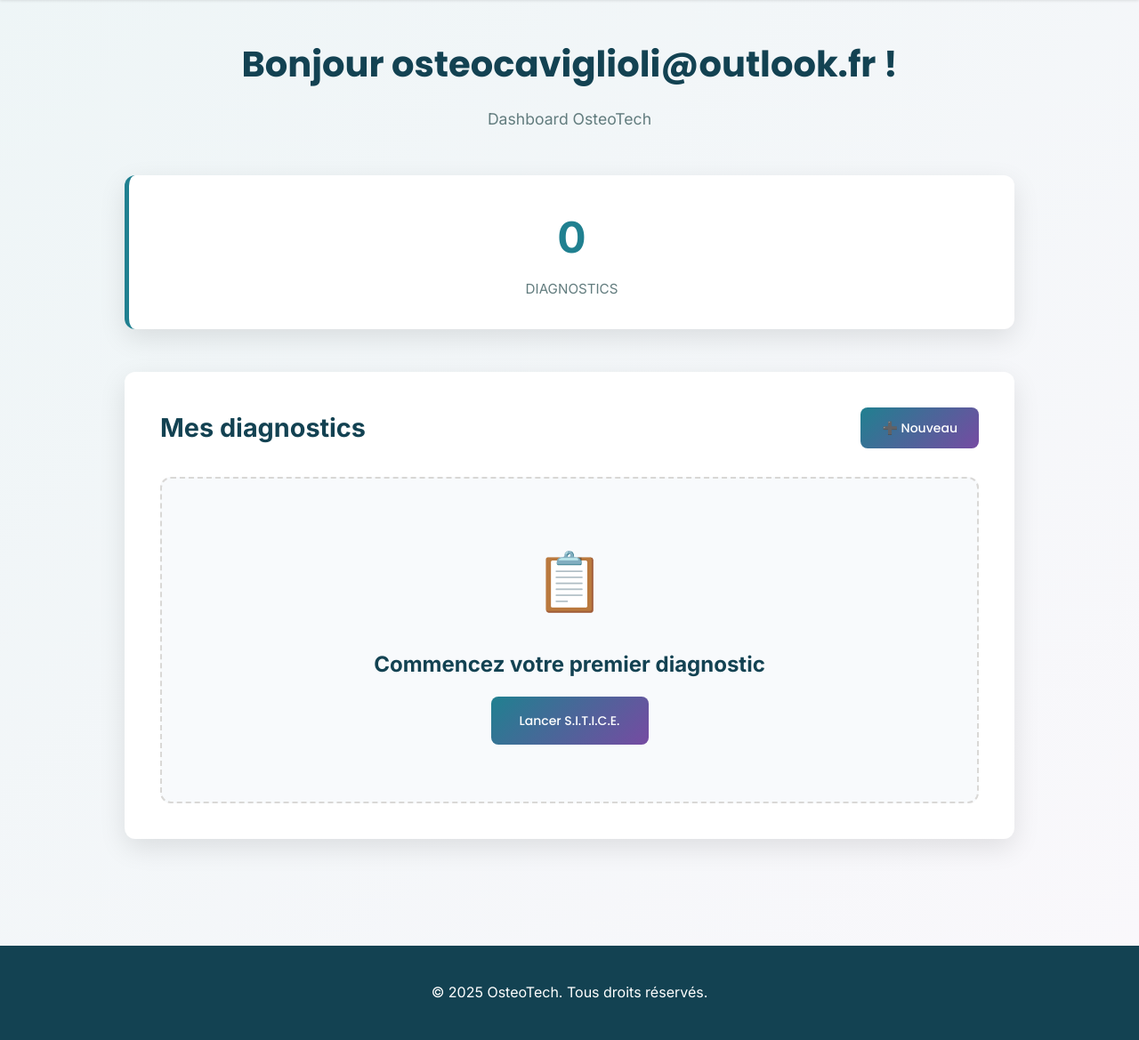
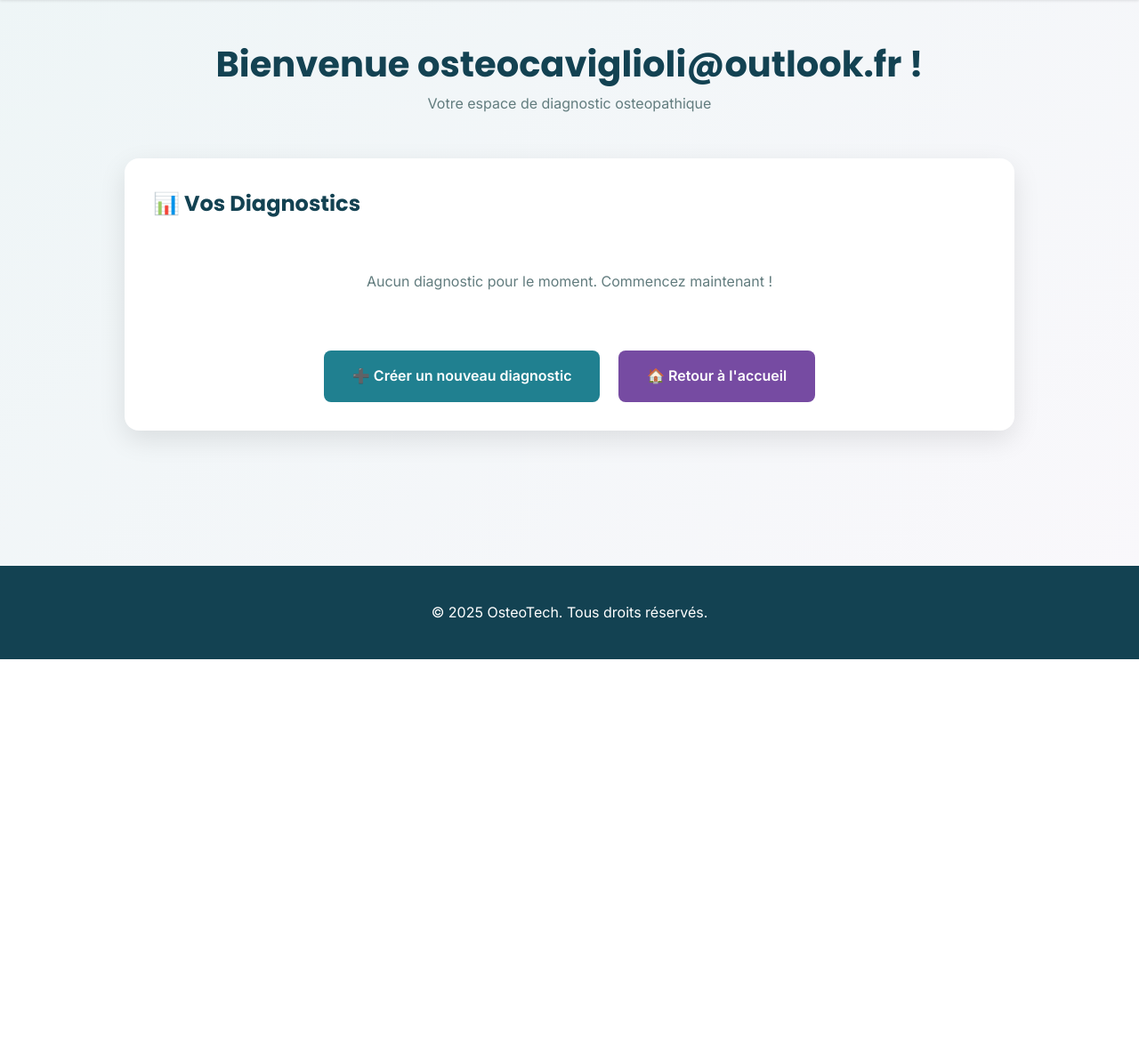
Before and after one commit to Osteo8420/Osteotech, a Flask app: page /dashboard in a window 1280 px wide. Shown: the part 79-1248 px from the top of the page at 89% size. After the commit the page ends 820 px from the top, so only its background shows below. Run offline with Flask 3, Linux system fonts and the light colour scheme; a user stored in the database is signed in; data comes from the database, SQL or seed files in the repository; data that the repository does not hold is empty; some libraries are stand-ins or nearby versions.

Commit message:
modifications dashboard

```diff
--- a/app.py
+++ b/app.py
@@ -16,13 +16,17 @@
 app.config['SECRET_KEY'] = os.getenv('SECRET_KEY', 'your-secret-key-change-in-production')
 app.config['TITLE'] = 'OsteoTech'
 
-# ✅ URL POSTGRES RENDER CORRIGÉE (votre DB)
-app.config['SQLALCHEMY_DATABASE_URI'] = 'postgresql://osteotechdb_user:ddkPXrTe3FlfstPmaadHTTcTObt4Stc8dpg-d51vsa5actks73aagnhg-a@osteotechdb:5432/osteotechdb'
+# ✅ UTILISE RENDER_DATABASE_URL (automatique depuis Render)
+app.config['SQLALCHEMY_DATABASE_URI'] = os.getenv('DATABASE_URL', 'sqlite:///osteotech.db')
 app.config['SQLALCHEMY_TRACK_MODIFICATIONS'] = False
+
+# Pour Render PostgreSQL : remplace postgresql:// par postgresql+psycopg2://
+if app.config['SQLALCHEMY_DATABASE_URI'].startswith('postgresql://'):
+    app.config['SQLALCHEMY_DATABASE_URI'] = app.config['SQLALCHEMY_DATABASE_URI'].replace('postgresql://', 'postgresql+psycopg2://', 1)
 
 db.init_app(app)
 
-# Charger pathologies (reste identique)
+# Charger pathologies
 def load_pathologies():
     try:
         json_path = Path(__file__).parent / 'pathologies.json'
@@ -31,6 +35,7 @@
     except FileNotFoundError:
         print("Erreur: pathologies.json non trouvé")
         return {}
+
 PATHOLOGIES = load_pathologies()
 
 SEATS_BY_LOCATION = {
@@ -60,10 +65,12 @@
 def find_diagnosis(user_data):
     best_match = None
     best_score = 0
+
     for path_id, pathology in PATHOLOGIES.items():
         criteria = pathology.get('criteres', {})
         score = 0
         total_criteria = len(criteria)
+
         for key, expected_value in criteria.items():
             user_value = user_data.get(key)
             if isinstance(expected_value, list):
@@ -71,10 +78,13 @@
                     score += 1
             elif user_value == expected_value:
                 score += 1
+
         match_percentage = (score / total_criteria * 100) if total_criteria > 0 else 0
+
         if match_percentage > best_score:
             best_score = match_percentage
             best_match = (path_id, pathology, match_percentage)
+
     return best_match if best_match and best_score >= 50 else None
 
 # Routes principales
@@ -92,21 +102,28 @@
 
         if not email or not password:
             return render_template('register.html', error='Email et mot de passe requis')
+
         if password != password_confirm:
             return render_template('register.html', error='Les mots de passe ne correspondent pas')
+
         if len(password) < 6:
             return render_template('register.html', error='Mot de passe trop court')
+
         if User.query.filter_by(email=email).first():
             return render_template('register.html', error='Email déjà utilisé')
 
         user = User(email=email)
         user.set_password(password)
         user.school_id = 'ifoga'
+
         db.session.add(user)
         db.session.commit()
+
         session['userid'] = user.id
         session['email'] = user.email
+
         return redirect(url_for('dashboard'))
+
     return render_template('register.html')
 
 @app.route('/login', methods=['GET', 'POST'])
@@ -114,12 +131,16 @@
     if request.method == 'POST':
         email = request.form.get('email', '').strip()
         password = request.form.get('password', '').strip()
+
         user = User.query.filter_by(email=email).first()
+
         if user and user.check_password(password):
             session['userid'] = user.id
             session['email'] = user.email
             return redirect(url_for('dashboard'))
+
         return render_template('login.html', error='Email ou mot de passe incorrect')
+
     return render_template('login.html')
 
 @app.route('/logout')
@@ -133,12 +154,12 @@
     """Dashboard simple - ANTI-CRASH"""
     try:
         user = get_current_user()
-        diagnostics = []  # Liste vide par défaut
+        diagnostics = []
         totaldiagnostics = 0
 
-        # Si user existe, essayer de charger diagnostics
+        # ✅ CORRECTION BUG #2 : user_id (pas userid)
         if user:
-            diagnostics = Diagnostic.query.filter_by(userid=user.id).all()
+            diagnostics = Diagnostic.query.filter_by(user_id=user.id).all()
             totaldiagnostics = len(diagnostics)
 
         return render_template('dashboard.html',
@@ -149,12 +170,12 @@
         print(f"Dashboard error: {e}")
         return render_template('dashboard.html', diagnostics=[], totaldiagnostics=0, email=session.get('email'))
 
-
 @app.route('/app', methods=['GET', 'POST'])
 @login_required
 def app_diagnostic():
     user = get_current_user()
     diagnosis_result = None
+
     if request.method == 'POST':
         user_data = {
             'localisation_anatomique': request.form.get('localisation_anatomique'),
@@ -167,7 +188,9 @@
             'evolution': request.form.get('evolution'),
             'signes_associes': request.form.get('signes_associes')
         }
+
         result = find_diagnosis(user_data)
+
         if result:
             path_id, pathology, confidence = result
             diagnosis_result = {
@@ -175,19 +198,23 @@
                 'description': pathology.get('description', ''),
                 'confidence': round(confidence, 1)
             }
+
+            # ✅ CORRECTION BUG #4 : noms de colonnes corrects
             diagnostic = Diagnostic(
-                userid=user.id,
-                diagnosisname=pathology.get('nom'),
-                diagnosisconfidence=confidence,
-                diagnosisid=path_id,
+                user_id=user.id,
+                diagnosis_name=pathology.get('nom'),
+                diagnosis_confidence=confidence,
+                diagnosis_id=path_id,
                 siege=user_data.get('siege'),
-                typedouleur=user_data.get('type')
+                type_douleur=user_data.get('type')
             )
+
             db.session.add(diagnostic)
             db.session.commit()
+
     return render_template('app.html', diagnosis=diagnosis_result, seats_by_location=SEATS_BY_LOCATION)
 
-# Initialisation (crée tables au démarrage)
+# Initialisation
 @app.cli.command()
 def init_db():
     db.create_all()
--- a/templates/dashboard.html
+++ b/templates/dashboard.html
@@ -1,33 +1,46 @@
 {% extends "base.html" %}
+
 {% block title %}Dashboard - OsteoTech{% endblock %}
+
 {% block content %}
 <div style="max-width: 1000px; margin: 0 auto;">
     <div style="text-align: center; margin-bottom: 3rem;">
-        <h1 style="font-family: 'Poppins', sans-serif; font-size: 2.5rem; color: var(--color-text); margin-bottom: 1rem;">
-            Bonjour {{ email or session_email or 'Utilisateur' }} !
-        </h1>
-        <p style="color: var(--color-text-secondary); font-size: 1.1rem;">Dashboard OsteoTech</p>
+        <h1 style="font-family: 'Poppins', sans-serif; font-size: 2.5rem; color: var(--color-text);">Bienvenue {{ email or 'Utilisateur' }} !</h1>
+        <p style="color: var(--color-text-secondary);">Votre espace de diagnostic osteopathique</p>
     </div>
 
-    <div style="display: grid; grid-template-columns: repeat(auto-fit, minmax(200px, 1fr)); gap: 1.5rem; margin-bottom: 3rem;">
-        <div style="background: var(--color-surface); padding: 2rem; border-radius: 12px; box-shadow: var(--shadow-lg); text-align: center; border-left: 5px solid var(--color-primary);">
-            <div style="font-size: 3rem; font-weight: 700; color: var(--color-primary); margin-bottom: 0.5rem;">
-                {{ totaldiagnostics|default(0) }}
+    <div style="background: white; border-radius: 16px; padding: 2rem; box-shadow: 0 10px 30px rgba(0,0,0,0.1); margin-bottom: 2rem;">
+        <h2 style="font-family: 'Poppins', sans-serif; font-size: 1.5rem; color: var(--color-text); margin-bottom: 1.5rem;">📊 Vos Diagnostics</h2>
+
+        {% if totaldiagnostics %}
+            <p style="font-size: 1.2rem; color: var(--color-text); margin-bottom: 1rem;">
+                <strong>{{ totaldiagnostics }}</strong> diagnostic(s) effectué(s)
+            </p>
+
+            <div style="max-height: 400px; overflow-y: auto;">
+                {% for diagnostic in diagnostics %}
+                <div style="background: #f8f9fa; padding: 1rem; margin-bottom: 1rem; border-radius: 8px; border-left: 4px solid var(--color-primary);">
+                    <p><strong>{{ diagnostic.diagnosis_name }}</strong></p>
+                    <p style="color: var(--color-text-secondary); font-size: 0.9rem;">
+                        Confiance: {{ "%.1f"|format(diagnostic.diagnosis_confidence) }}% •
+                        {{ diagnostic.created_at.strftime('%d/%m/%Y') }}
+                    </p>
+                </div>
+                {% endfor %}
             </div>
-            <div style="font-size: 0.95rem; color: var(--color-text-secondary); text-transform: uppercase;">Diagnostics</div>
-        </div>
-    </div>
+        {% else %}
+            <p style="color: var(--color-text-secondary); text-align: center; padding: 2rem;">
+                Aucun diagnostic pour le moment. Commencez maintenant !
+            </p>
+        {% endif %}
 
-    <div style="background: var(--color-surface); border-radius: 12px; padding: 2.5rem; box-shadow: var(--shadow-lg);">
-        <div style="display: flex; justify-content: space-between; align-items: center; margin-bottom: 2rem;">
-            <h2 style="margin: 0; font-size: 1.8rem; color: var(--color-text);">Mes diagnostics</h2>
-            <a href="/app" class="btn btn--primary" style="padding: 0.75rem 1.5rem;">➕ Nouveau</a>
-        </div>
-
-        <div style="text-align: center; padding: 4rem 2rem; background: #f8fafc; border-radius: 12px; border: 2px dashed var(--color-border);">
-            <div style="font-size: 4rem; color: var(--color-text-secondary); margin-bottom: 1.5rem;">📋</div>
-            <h3 style="font-size: 1.5rem; color: var(--color-text); margin-bottom: 1rem;">Commencez votre premier diagnostic</h3>
-            <a href="/app" class="btn btn--primary" style="padding: 1rem 2rem;">Lancer S.I.T.I.C.E.</a>
+        <div style="margin-top: 2rem; text-align: center;">
+            <a href="/app" style="display: inline-block; background: var(--color-primary); color: white; padding: 1rem 2rem; border-radius: 8px; text-decoration: none; font-weight: 600;">
+                ➕ Créer un nouveau diagnostic
+            </a>
+            <a href="/" style="display: inline-block; margin-left: 1rem; background: var(--color-secondary); color: white; padding: 1rem 2rem; border-radius: 8px; text-decoration: none; font-weight: 600;">
+                🏠 Retour à l'accueil
+            </a>
         </div>
     </div>
 </div>
```
